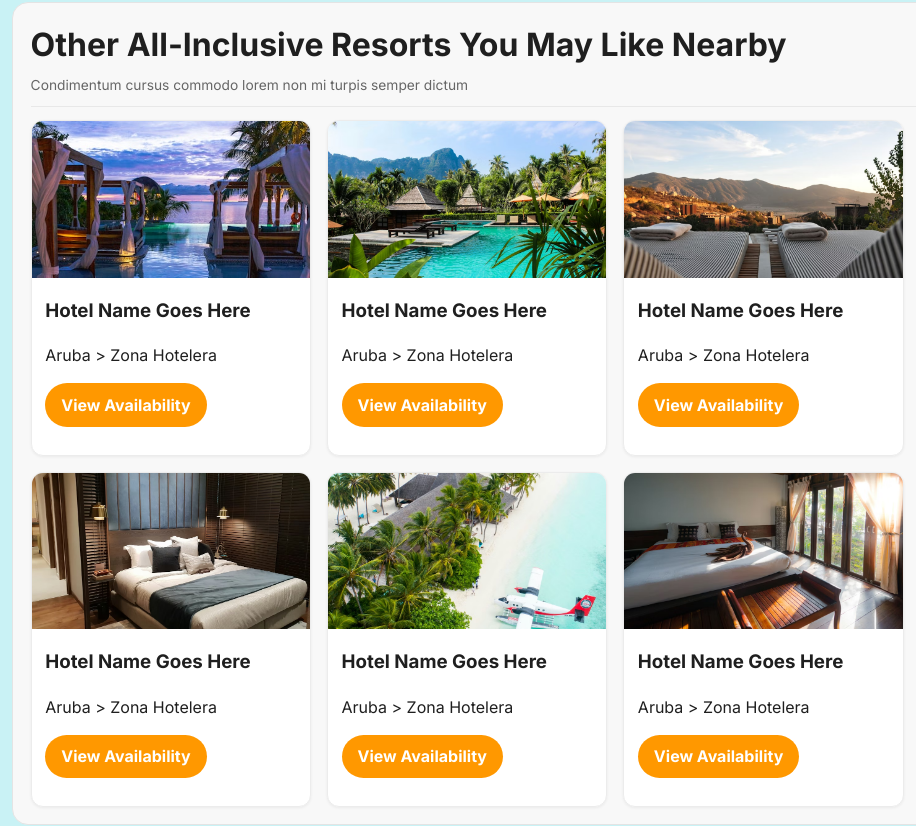
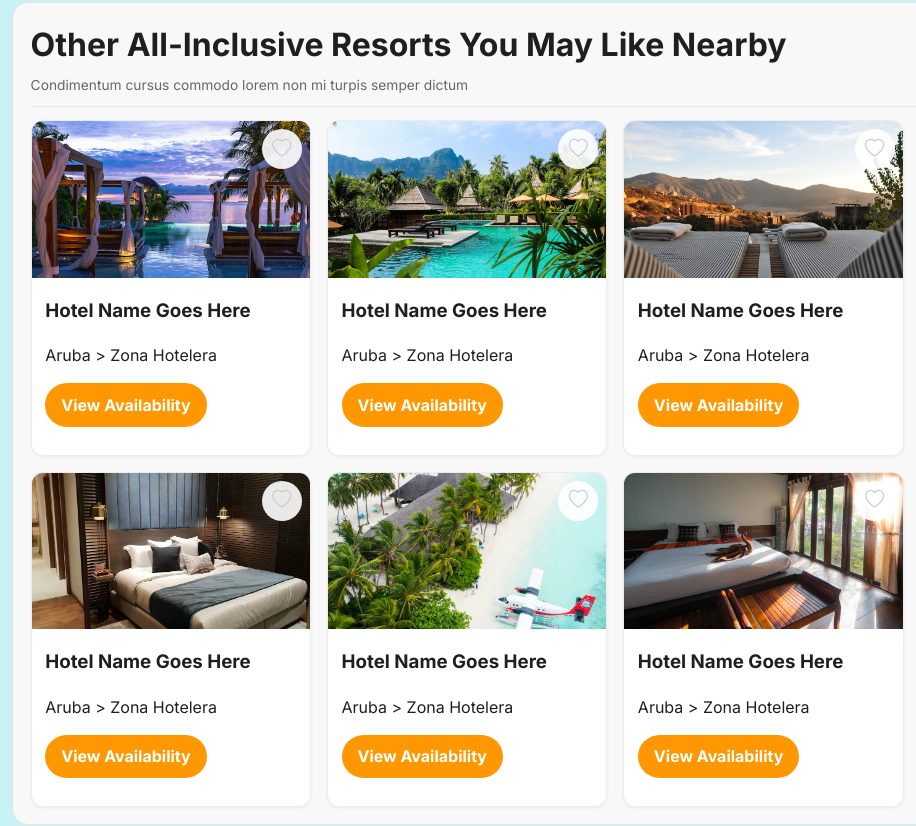
Before and after one commit to SadikMR/Resort-Booking, a website: page index.html in a window 1280 px wide. Shown: the part 5260-6086 px from the top of the page, 0-916 px from the left. Drawn offline with nearby package versions, Linux system fonts and the light colour scheme.

Commit message:
Added favourite icon on the n earby resort cards

```diff
--- a/css/styles.css
+++ b/css/styles.css
@@ -1236,11 +1236,45 @@ details {
   padding-bottom: clamp(0.7rem, 2vw, 1rem);
   box-shadow: 0 1px 3px rgba(0, 0, 0, 0.06);
   transition: transform 0.2s ease, box-shadow 0.2s ease;
+  position: relative;
 }
 
 .nearby-card:hover {
   transform: translateY(-4px);
   box-shadow: 0 4px 12px rgba(0, 0, 0, 0.12);
+}
+
+.nearby-card-favorite {
+  position: absolute;
+  top: 0.5rem;
+  right: 0.5rem;
+  background: rgba(255, 255, 255, 0.9);
+  border: none;
+  border-radius: 50%;
+  width: 40px;
+  height: 40px;
+  display: flex;
+  align-items: center;
+  justify-content: center;
+  cursor: pointer;
+  z-index: 2;
+  transition: all 0.2s ease;
+  color: #ccc;
+  font-size: 1.2rem;
+}
+
+.nearby-card-favorite:hover {
+  background: #fff;
+  color: #ff6b6b;
+  transform: scale(1.1);
+}
+
+.nearby-card-favorite[aria-pressed="true"] {
+  color: #ff6b6b;
+}
+
+.nearby-card-favorite[aria-pressed="true"] i {
+  fill: #ff6b6b;
 }
 
 .nearby-card img {
--- a/index.html
+++ b/index.html
@@ -532,6 +532,9 @@
           <article class="nearby-card">
             <img src="./images/nearby-resort-1.jpg"
               alt="Nearby all-inclusive resort one" />
+            <button type="button" class="nearby-card-favorite" aria-label="Add to favorites" aria-pressed="false">
+              <i class="bi bi-heart"></i>
+            </button>
             <h3>Hotel Name Goes Here</h3>
             <p>Aruba &gt; Zona Hotelera</p>
             <a class="btn btn-primary btn-small" href="#">View Availability</a>
@@ -539,6 +542,9 @@
           <article class="nearby-card">
             <img src="./images/nearby-resort-2.jpg"
               alt="Nearby all-inclusive resort two" />
+            <button type="button" class="nearby-card-favorite" aria-label="Add to favorites" aria-pressed="false">
+              <i class="bi bi-heart"></i>
+            </button>
             <h3>Hotel Name Goes Here</h3>
             <p>Aruba &gt; Zona Hotelera</p>
             <a class="btn btn-primary btn-small" href="#">View Availability</a>
@@ -546,6 +552,9 @@
           <article class="nearby-card">
             <img src="./images/nearby-resort-3.jpg"
               alt="Nearby all-inclusive resort three" />
+            <button type="button" class="nearby-card-favorite" aria-label="Add to favorites" aria-pressed="false">
+              <i class="bi bi-heart"></i>
+            </button>
             <h3>Hotel Name Goes Here</h3>
             <p>Aruba &gt; Zona Hotelera</p>
             <a class="btn btn-primary btn-small" href="#">View Availability</a>
@@ -553,6 +562,9 @@
           <article class="nearby-card">
             <img src="./images/nearby-resort-4.jpg"
               alt="Nearby all-inclusive resort four" />
+            <button type="button" class="nearby-card-favorite" aria-label="Add to favorites" aria-pressed="false">
+              <i class="bi bi-heart"></i>
+            </button>
             <h3>Hotel Name Goes Here</h3>
             <p>Aruba &gt; Zona Hotelera</p>
             <a class="btn btn-primary btn-small" href="#">View Availability</a>
@@ -560,6 +572,9 @@
           <article class="nearby-card">
             <img src="./images/nearby-resort-5.jpg"
               alt="Nearby all-inclusive resort five" />
+            <button type="button" class="nearby-card-favorite" aria-label="Add to favorites" aria-pressed="false">
+              <i class="bi bi-heart"></i>
+            </button>
             <h3>Hotel Name Goes Here</h3>
             <p>Aruba &gt; Zona Hotelera</p>
             <a class="btn btn-primary btn-small" href="#">View Availability</a>
@@ -567,6 +582,9 @@
           <article class="nearby-card">
             <img src="./images/nearby-resort-6.jpg"
               alt="Nearby all-inclusive resort six" />
+            <button type="button" class="nearby-card-favorite" aria-label="Add to favorites" aria-pressed="false">
+              <i class="bi bi-heart"></i>
+            </button>
             <h3>Hotel Name Goes Here</h3>
             <p>Aruba &gt; Zona Hotelera</p>
             <a class="btn btn-primary btn-small" href="#">View Availability</a>
@@ -667,6 +685,7 @@
   <script src="./scripts/carousel/highlights-carousel.js"></script>
   <script src="./scripts/carousel/activities-carousel.js"></script>
   <script src="./scripts/about-toggle.js"></script>
+  <script src="./scripts/nearby-favorites.js"></script>
 </body>
 
 </html>
--- /dev/null
+++ b/scripts/nearby-favorites.js
@@ -0,0 +1,20 @@
+/**
+ * Nearby Resorts – Favorite/Love icon toggle
+ *
+ * Allows users to add/remove nearby resorts from favorites
+ * with visual feedback (filled/unfilled heart icon)
+ */
+(function () {
+  const favoriteButtons = document.querySelectorAll('.nearby-card-favorite');
+
+  favoriteButtons.forEach((button) => {
+    button.addEventListener('click', function (e) {
+      e.preventDefault();
+      const isPressed = this.getAttribute('aria-pressed') === 'true';
+      const newState = !isPressed;
+
+      this.setAttribute('aria-pressed', newState);
+      this.setAttribute('aria-label', newState ? 'Remove from favorites' : 'Add to favorites');
+    });
+  });
+})();
```
